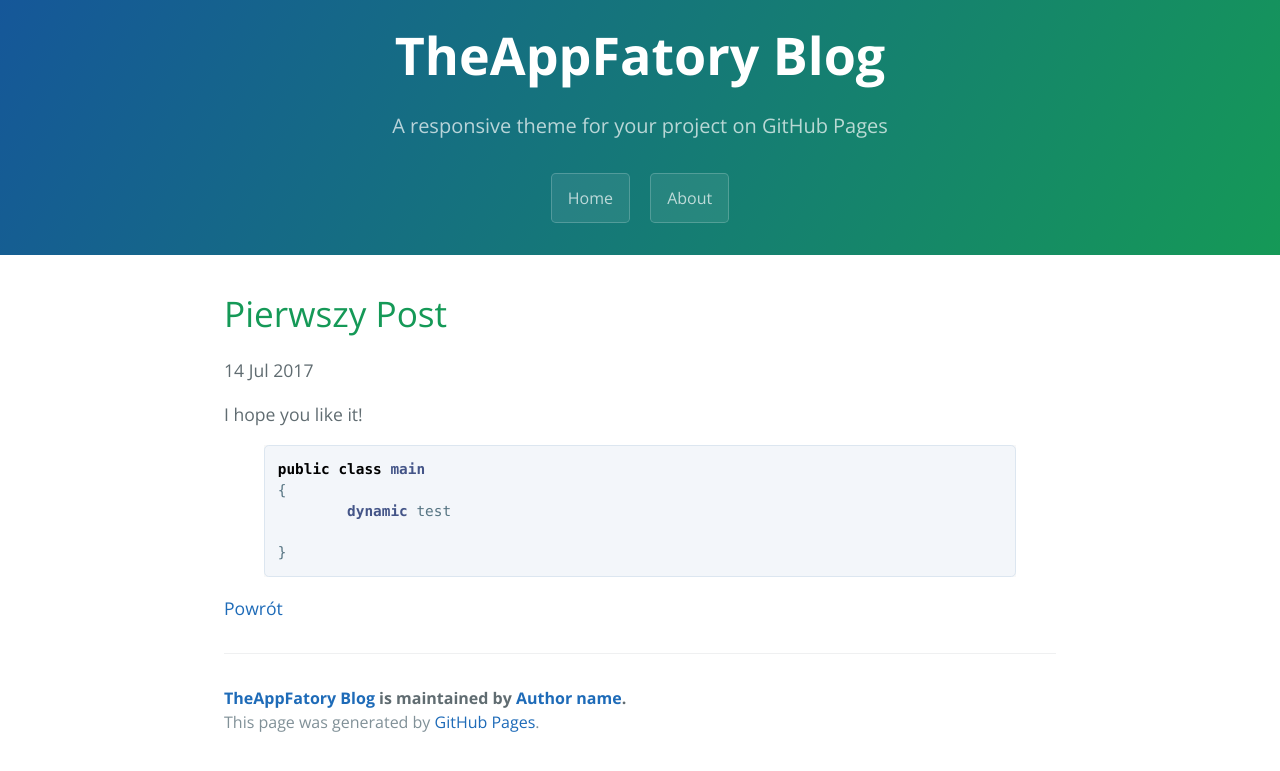
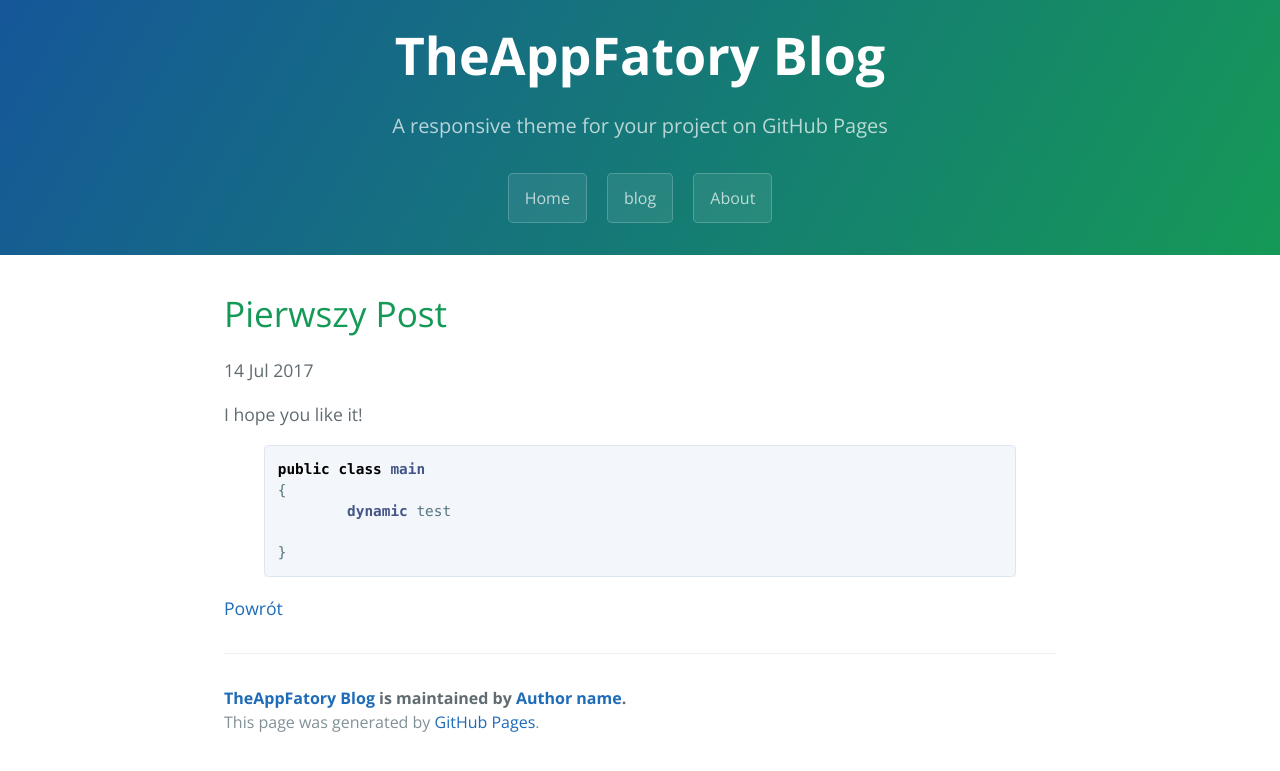
Before and after one commit to TheAppFactoryRepo/TheAppFactoryRepo.github.io, a Jekyll site: the page built from _posts/2019-07-17-pierwszy-post.md, in a window 1280 px wide. Shown: the top 771 px of the page. Built offline with Jekyll 4.4.1, drawn with Linux system fonts in a browser that asks for light colours.

Commit message:
Update navigation.html

```diff
--- a/_includes/navigation.html
+++ b/_includes/navigation.html
@@ -1,4 +1,5 @@
 <nav>
   <a class="btn" href="/">Home</a>
+  <a class="btn" href="/blog.html">blog</a>
   <a class="btn" href="/about.html">About</a>
 </nav>
```
